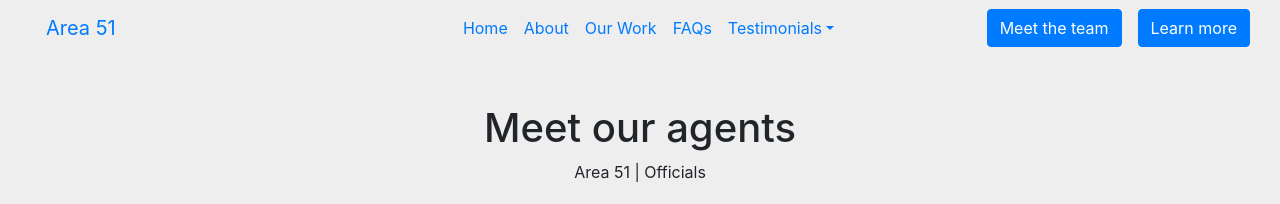
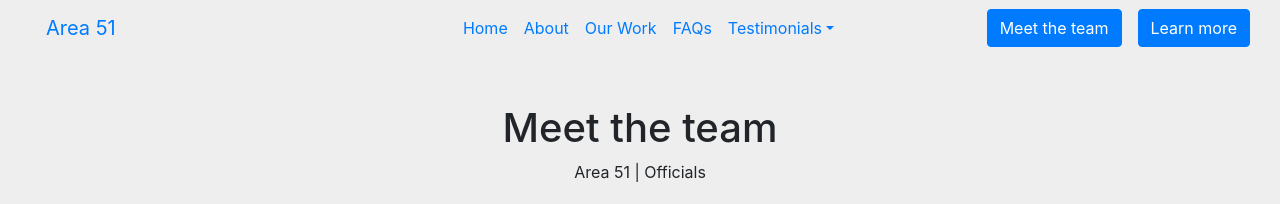
Before and after one commit to jayvadgama/APP4080, a plain HTML site: page index.html in a window 1280 px wide. Shown: the top 204 px of the page. Drawn offline with nearby package versions, Linux system fonts and the light colour scheme.

Commit message:
Updated index.html

```diff
--- a/index.html
+++ b/index.html
@@ -61,7 +61,7 @@
     </nav>
 
     <div class="container text-center mt-5 mb-2">
-        <h1 class="mb-10">Meet our agents</h1><span>Area 51 | Officials</span></div>
+        <h1 class="mb-10">Meet the team</h1><span>Area 51 | Officials</span></div>
     <div class="container mt-3">
         <div class="row">
             <div class="col-md-3">
```
